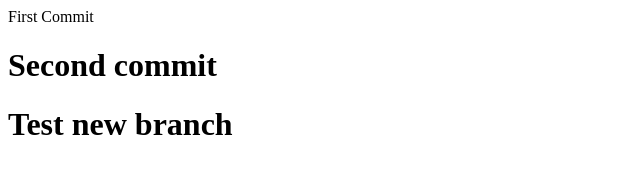
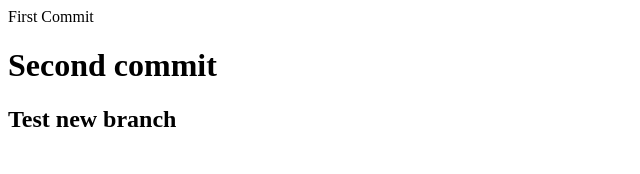
Before and after one commit to beambamt/git-477-202, a plain HTML site: page index.html in a window 1280 px wide. Shown: the whole page, without its empty margins (0-640 px from the left). Drawn offline with Linux system fonts and the light colour scheme.

Commit message:
third commit in test

```diff
--- a/index.html
+++ b/index.html
@@ -8,6 +8,6 @@
 <body>
     <div>First Commit</div>
     <h1>Second commit</h1>
-    <h1>Test new branch</h1>
+    <h2>Test new branch</h2>
 </body>
 </html>
```
